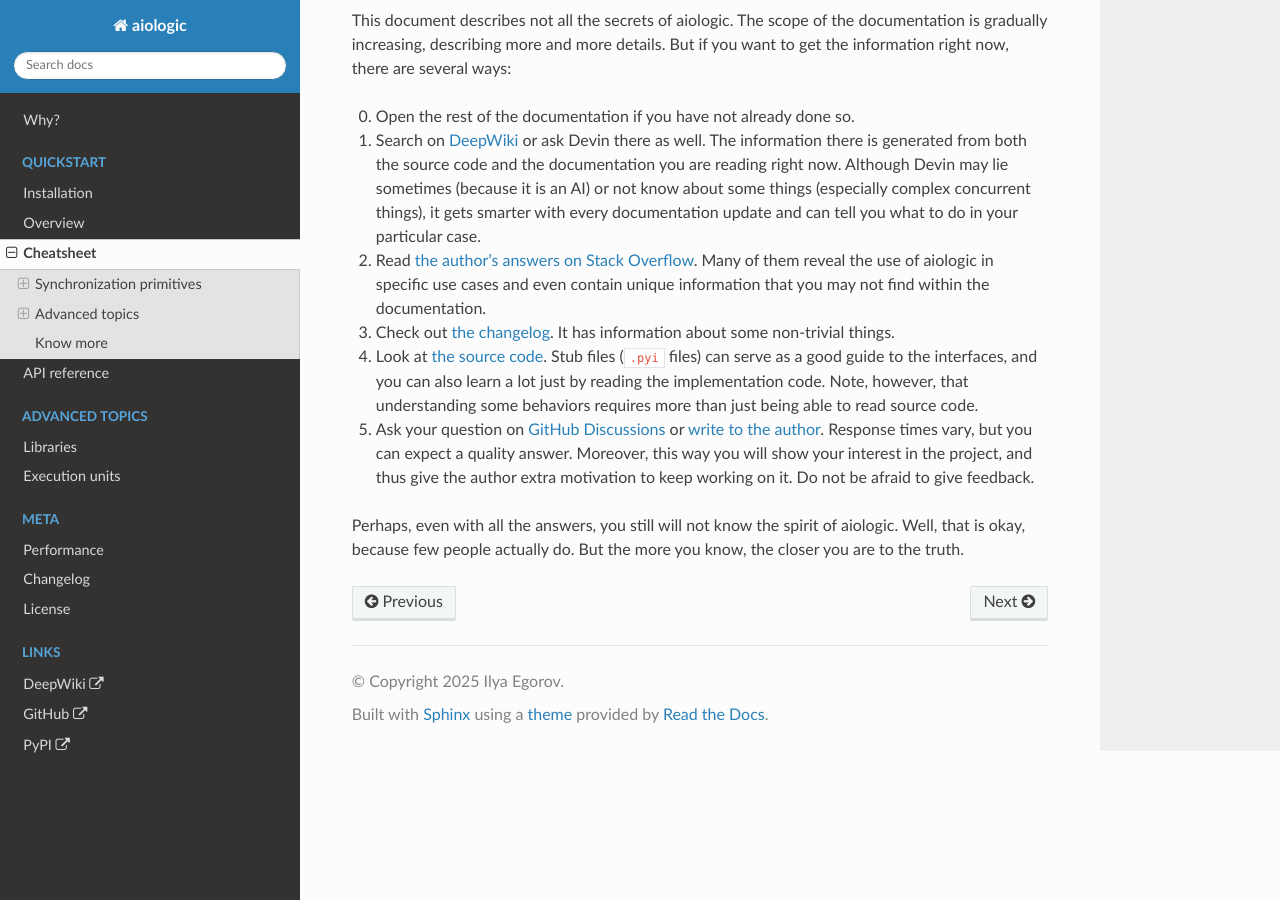
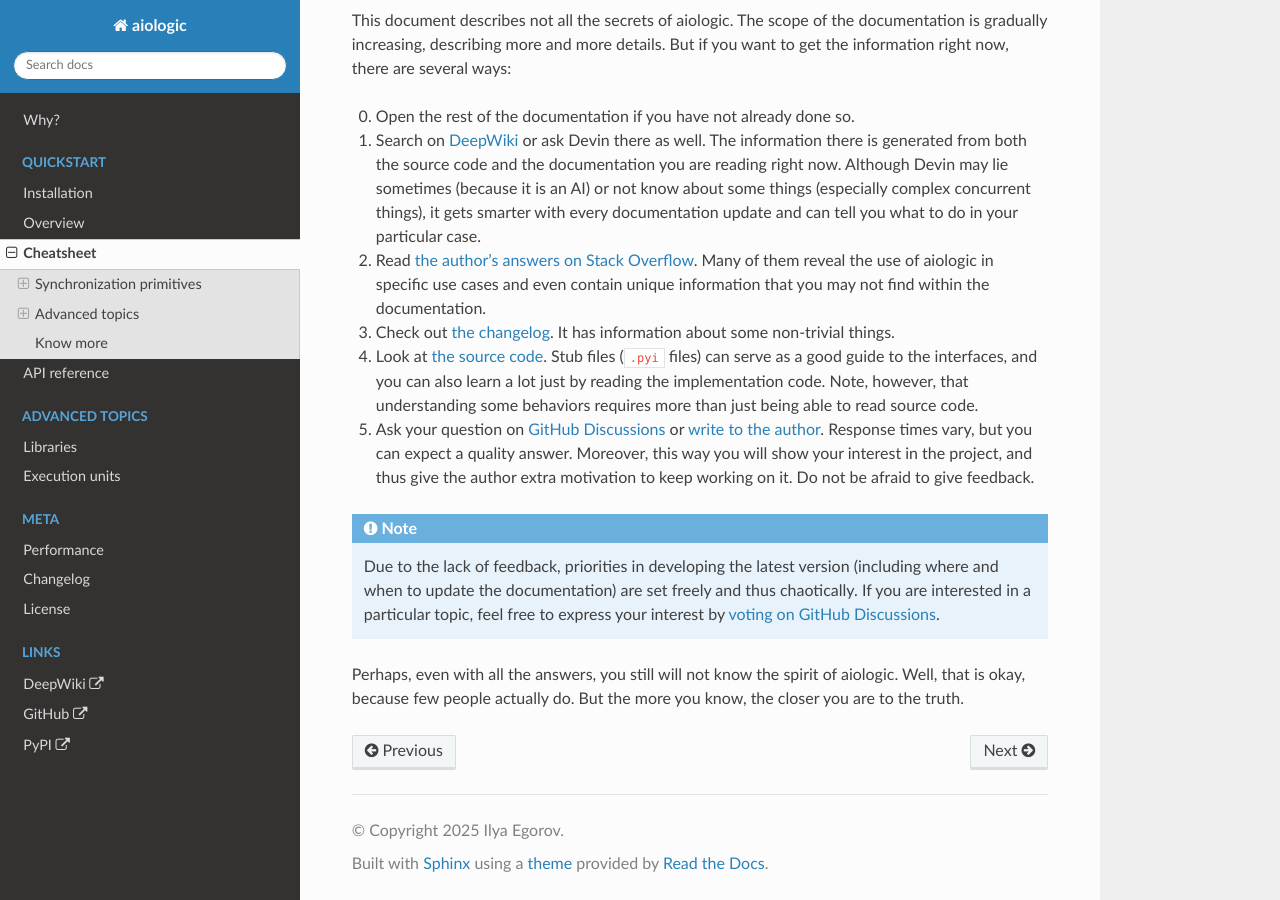
Before and after one commit to x42005e1f/aiologic, a Sphinx documentation site: the page built from docs/cheatsheet.rst, in a window 1280 px wide and 900 px high, scrolled down 13805 px. Built offline with Sphinx 7.4.7 and the Read the Docs theme 3.1.0, drawn with Linux system fonts in a browser that asks for light colours; the version number could not be read and is left out.

Commit message:
docs: add a note about voting

```diff
--- a/docs/cheatsheet.rst
+++ b/docs/cheatsheet.rst
@@ -1121,6 +1121,14 @@ you want to get the information right now, there are several ways:
    project, and thus give the author extra motivation to keep working on it. Do
    not be afraid to give feedback.
 
+.. note::
+
+    Due to the lack of feedback, priorities in developing the latest version
+    (including where and when to update the documentation) are set freely and
+    thus chaotically. If you are interested in a particular topic, feel free to
+    express your interest by `voting on GitHub Discussions <https://github.com/
+    x42005e1f/aiologic/discussions/9>`__.
+
 Perhaps, even with all the answers, you still will not know the spirit of
 aiologic. Well, that is okay, because few people actually do. But the more you
 know, the closer you are to the truth.
```
